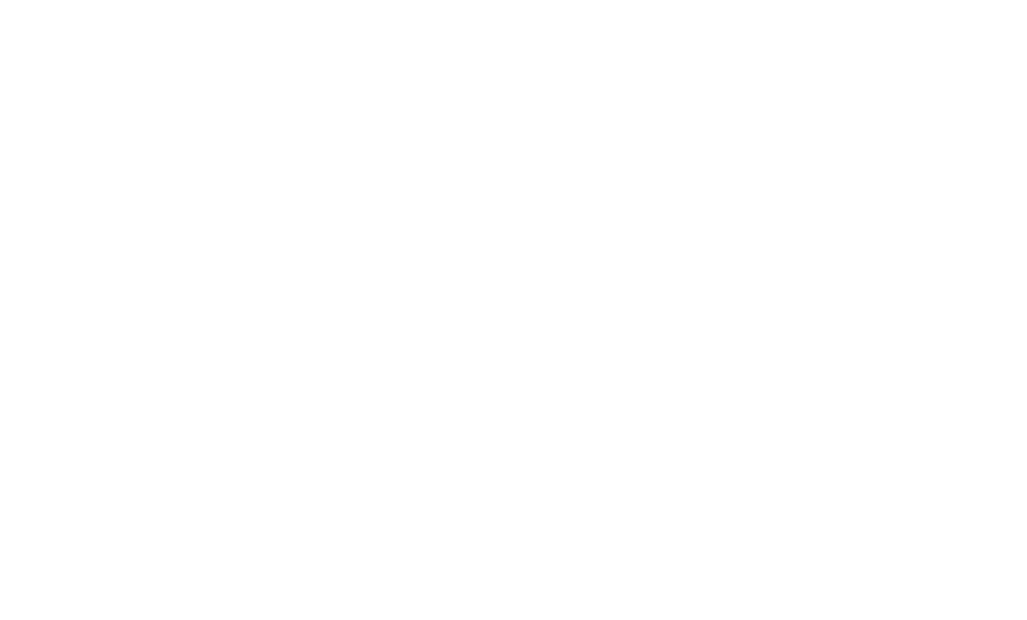
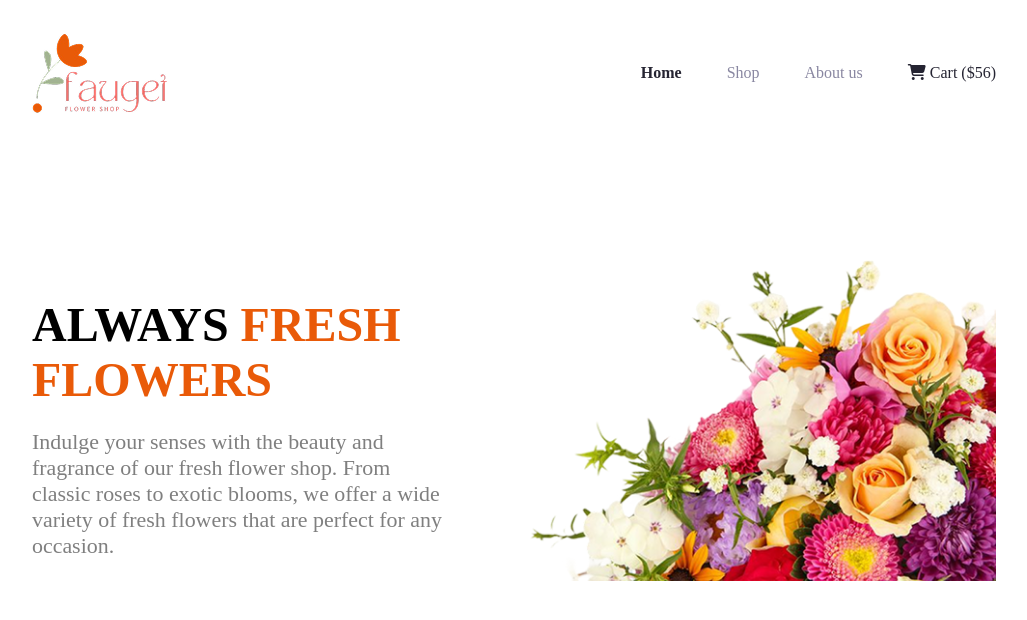
Before and after one commit to SyedaZannatulTushi/Assignment-2, a plain HTML site: page index.html in a window 1280 px wide. Shown: the whole page, without its empty margins (126-1153 px from the left). Drawn offline with Linux system fonts and the light colour scheme; a web font is replaced by a local one.

Commit message:
added navigation bar and banner section

```diff
--- a/index.html
+++ b/index.html
@@ -4,9 +4,31 @@
     <meta charset="UTF-8">
     <meta name="viewport" content="width=device-width, initial-scale=1.0">
     <title>Assignment-2</title>
+    <link rel="stylesheet" href="styles.css">
+    <!-- Font Awesome for cart icon -->
+  <link rel="stylesheet" href="https://cdnjs.cloudflare.com/ajax/libs/font-awesome/6.4.0/css/all.min.css">
 </head>
 <body>
     <header>
+        <nav class="navbar">
+           <img src="assets/logo.png" alt="Brand logo picture">
+          <ul class="nav-links">
+            <a href="" id="home">Home</a>
+            <a href="">Shop</a>
+            <a href="">About us</a>
+            <a href="" id="cart">
+            <i class="fas fa-shopping-cart dark-1"></i>
+             <span class="dark-1">Cart ($56)</span>
+            </a>
+          </ul>
+        </nav>
+        <div class="banner">
+            <div class="banner-content">
+                <h1 class="banner-title font-3">ALWAYS<span class="dark-3"> FRESH <br>FLOWERS</span></h1>
+                <p class="banner-description dark-2">Indulge your senses with the beauty and fragrance of our fresh flower shop. From classic roses to exotic blooms, we offer a wide variety of fresh flowers that are perfect for any occasion. </p>
+            </div>
+            <img class="banner-img" src="assets/hero-flower.png" alt="">
+        </div>
 
     </header>
     <main>
--- /dev/null
+++ b/styles.css
@@ -0,0 +1,91 @@
+@import url('https://fonts.googleapis.com/css2?family=Inter:ital,opsz,wght@0,14..32,100..900;1,14..32,100..900&display=swap');
+
+.inter-.font-1> {
+  font-family: "Inter", sans-serif;
+  font-optical-sizing: auto;
+  font-weight: <weight>;
+  font-style: normal;
+}
+@import url('https://fonts.googleapis.com/css2?family=Agdasima&display=swap');
+.Ag.font-2{
+  font-family: 'Agdasima', sans-serif;
+   font-optical-sizing: auto;
+  font-weight: <weight>;
+  font-style: normal;
+}
+@import url('https://fonts.googleapis.com/css2?family=Noto+Serif:ital,wght@0,100..900;1,100..900&display=swap');
+
+.noto-serif-.font-3> {
+  font-family: "Noto Serif", serif;
+  font-optical-sizing: auto;
+  font-weight: <weight>;
+  font-style: normal;
+  font-variation-settings:
+    "wdth" 100;
+}
+
+/* shared styles */
+.dark-1{
+    color: #252432;
+}
+.dark-2{
+    color: rgba(0, 0, 0, 0.5);
+}
+.dark-3{
+    color: rgba(233, 90, 8, 1);
+}
+
+/* Main Related Styles*/
+
+/* navbar styles */
+.navbar{
+    max-width: 1140px;
+    max-height: 70px;
+    display: flex;
+    gap: 45px;
+    align-items: center;
+    justify-content: space-between;
+    padding: 30px 150px;
+
+}
+.nav-links{
+    display: flex;
+    gap: 45px;
+
+}
+.nav-links > a{
+    text-decoration: none;
+    color: #8987A1;
+}
+#home{
+    color: #252432;
+    font-weight: bold;
+}
+.navbar,.banner{
+    max-width: 1440px;
+    margin: 5px auto;
+
+}
+/* Banner related styles */
+.banner{
+    max-width: 1140px;
+    max-height: 450px;
+    display: flex;
+    align-items: end;
+    margin: 100px 150px;
+}
+.banner-img{
+    max-width: 550px;
+}
+.banner-content{
+    max-width: 550px;
+
+}
+.banner-description{
+    font-size: 1.37rem;
+}
+.banner-title{
+    font-size: 3rem;
+    font-weight: bold;
+    margin-bottom: 13px;
+}
```
